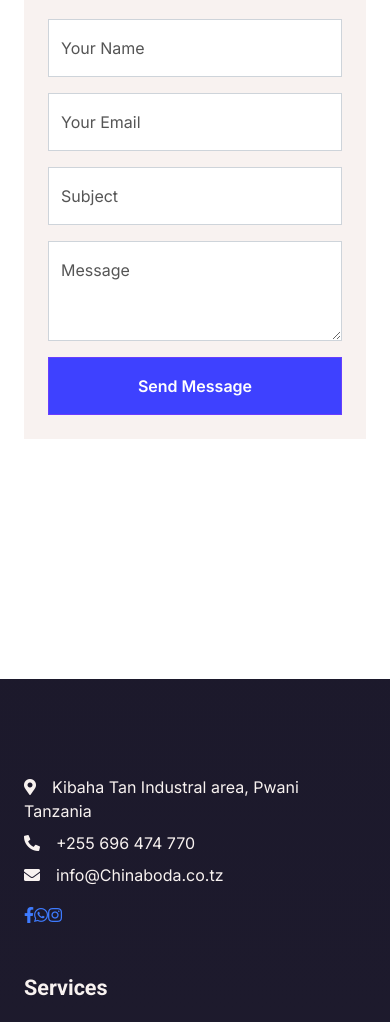
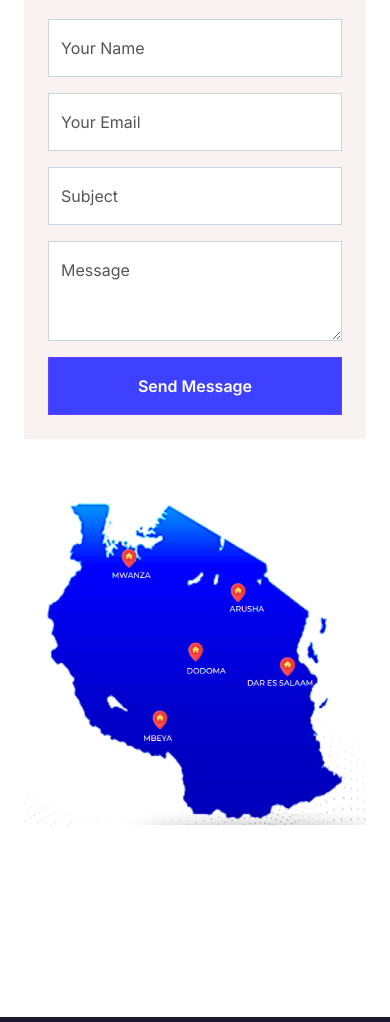
Before and after one commit to malilo7/ChinaBoda-mallix, a plain HTML site: page contact.html in a window 390 px wide. Shown: the part 750-1772 px from the top of the page. Drawn offline with nearby package versions, Linux system fonts and the light colour scheme.

Commit message:
Update contact.html

```diff
--- a/contact.html
+++ b/contact.html
@@ -97,7 +97,7 @@
             <div class="col-md-6 contact-form wow fadeIn" data-wow-delay="0.1s">
                 <h6 class="text-secondary text-uppercase">Get In Touch</h6>
                 <h1 class="mb-4">Contact us</h1>
-                    <p class="mb-4">Dear Cutomer ,for better explanation and services you can contact us ,via the form for more clarification your welcome</p>
+                <p class="mb-4">Dear Customer, for better explanation and services you can contact us via the form for more clarification. You're welcome.</p>
                 <div class="bg-light p-4">
                     <form>
                         <div class="row g-3">
@@ -126,22 +126,62 @@
                                 </div>
                             </div>
                             <div class="col-12">
-                                    <button class="btn btn-primary w-100 py-3" type="button"
-                                    onclick="window.location.href='https://whatsapp.com/dl/'">Send Message</button>
+                                <button class="btn btn-primary w-100 py-3" type="button" onclick="window.location.href='https://whatsapp.com/dl/'">Send Message</button>
                             </div>
                         </div>
                     </form>
                 </div>
             </div>
             <div class="col-md-6 pe-lg-0 wow fadeInRight" data-wow-delay="0.1s">
-                    <div class="position-relative h-100">
-                        <img src="img/map.jpg" class="position-absolute w-100 h-100" style="object-fit: cover;" alt="Map">
+                <div class="map-container">
+                    <img src="img/map.jpg" class="map-image" alt="Map">
                 </div>
             </div>
         </div>
     </div>
 </div>
 <!-- Contact End -->
+
+<!-- Add the following CSS to your stylesheet -->
+<style>
+    .map-container {
+        display: flex;
+        justify-content: center;
+        align-items: center;
+        width: 100%;
+        height: 100%;
+    }
+
+    .map-image {
+        max-width: 100%;
+        max-height: 100%;
+        width: auto;
+        height: auto;
+    }
+
+    @media (min-width: 992px) {
+        .container.contact-page {
+            max-width: 100% !important;
+        }
+
+        .contact-page .contact-form {
+            padding-left: calc(((100% - 960px) / 2) + .75rem);
+        }
+    }
+
+    @media (min-width: 1200px) {
+        .contact-page .contact-form {
+            padding-left: calc(((100% - 1140px) / 2) + .75rem);
+        }
+    }
+
+    @media (min-width: 1400px) {
+        .contact-page .contact-form {
+            padding-left: calc(((100% - 1320px) / 2) + .75rem);
+        }
+    }
+</style>
+
 
  <!-- Footer Start -->
  <div class="container-fluid bg-dark text-light footer pt-5 wow fadeIn" data-wow-delay="0.1s" style="margin-top: 6rem;">
```
Lines whose indentation alone changed are shown as unchanged.
